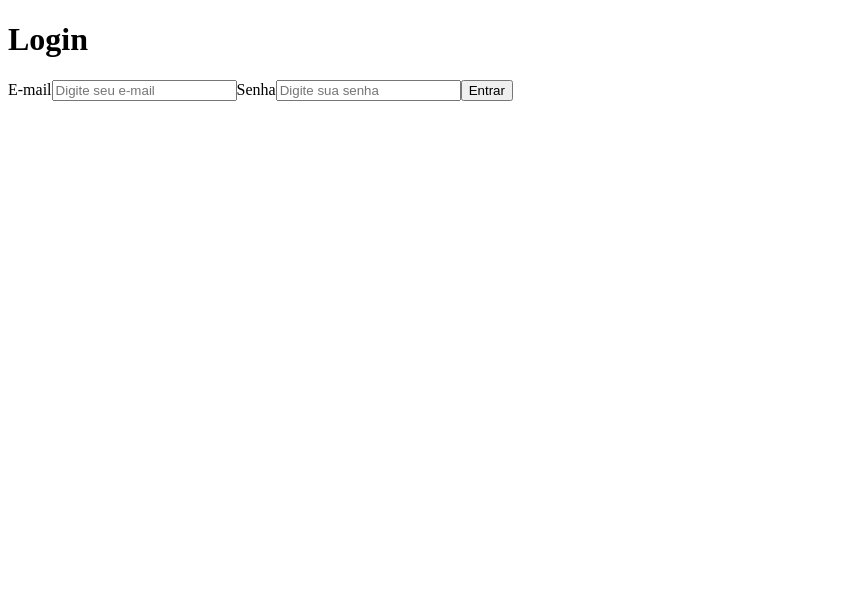
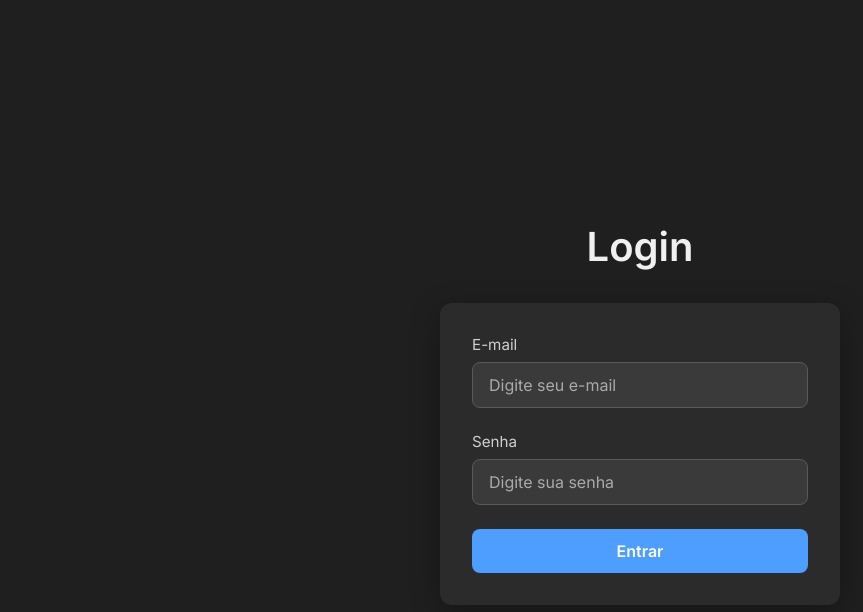
Before and after one commit to ooRecoder/proj2, a React (Create React App) app in the folder frontend/: page /login in a window 1280 px wide. Shown: the top 612 px of the page, without its empty margins (0-863 px from the left). Built offline with nearby package versions, Linux system fonts and the light colour scheme.

Commit message:
Feito o css e validação de entrada no hook de login

```diff
--- a/frontend/public/index.html
+++ b/frontend/public/index.html
@@ -1,19 +1,10 @@
 <!DOCTYPE html>
 <html lang="pt-br">
   <head>
+    <link href="https://fonts.googleapis.com/css2?family=Inter:wght@400;600&display=swap" rel="stylesheet">
     <meta charset="utf-8" />
-    <!-- <link rel="icon" href="%PUBLIC_URL%/favicon.ico" /> -->
     <meta name="viewport" content="width=device-width, initial-scale=1" />
     <!-- <meta name="theme-color" content="#000000" /> -->
-    <!-- <meta
-      name="description"
-      content="Web site created using create-react-app"
-    /> -->
-    <!-- <link rel="apple-touch-icon" href="%PUBLIC_URL%/logo192.png" /> -->
-    <!--
-      manifest.json provides metadata used when your web app is installed on a
-      user's mobile device or desktop. See https://developers.google.com/web/fundamentals/web-app-manifest/
-    -->
     <!-- <link rel="manifest" href="%PUBLIC_URL%/manifest.json" /> -->
     <!--
       Notice the use of %PUBLIC_URL% in the tags above.
@@ -28,16 +19,8 @@
   </head>
   <body>
     <noscript>You need to enable JavaScript to run this app.</noscript>
-    <div id="root"></div>
-    <!--
-      This HTML file is a template.
-      If you open it directly in the browser, you will see an empty page.
+    <div id="root">
 
-      You can add webfonts, meta tags, or analytics to this file.
-      The build step will place the bundled scripts into the <body> tag.
-
-      To begin the development, run `npm start` or `yarn start`.
-      To create a production bundle, use `npm run build` or `yarn build`.
-    -->
+    </div>
   </body>
 </html>
--- a/frontend/src/hooks/useLogin.js
+++ b/frontend/src/hooks/useLogin.js
@@ -8,10 +8,25 @@ export const useLogin = () => {
   const [password, setPassword] = useState("");
   const navigate = useNavigate();
 
+  const validateEmail = (email) => /^[^\s@]+@[^\s@]+\.[^\s@]+$/.test(email);
+
   const handleLogin = async (e) => {
     e.preventDefault();
+
+    // 🔐 Validações simples
+    if (!validateEmail(email)) {
+      toast.warning("Digite um e-mail válido.");
+      return;
+    }
+
+    if (password.length < 6) {
+      toast.warning("A senha deve ter no mínimo 6 caracteres.");
+      return;
+    }
+
     try {
       const response = await UserService.login({ email, password });
+
       if (response.status === 200) {
         toast.success("Login realizado com sucesso!", { position: "top-right" });
         navigate("/pagina_inicial");
--- a/frontend/src/styles/login.module.css
+++ b/frontend/src/styles/login.module.css
@@ -0,0 +1,113 @@
+:root {
+  --background-color: #1f1f1f;
+  --form-background: #2b2b2b;
+  --input-background: #3a3a3a;
+  --text-color: #f0f0f0;
+  --label-color: #cfcfcf;
+  --primary-color: #4d9eff;
+  --primary-hover: #327ddb;
+  --border-color: #5a5a5a;
+  --shadow-color: rgba(0, 0, 0, 0.3);
+  --transition-speed: 0.3s;
+}
+
+* {
+  box-sizing: border-box;
+  font-family: 'Inter', sans-serif;
+}
+
+.container {
+  display: flex;
+  flex-direction: column;
+  justify-content: center;
+  align-items: center;
+  min-height: 100vh;
+  background-color: var(--background-color);
+  padding: 2rem;
+  animation: fadeIn 0.8s ease-in-out;
+}
+
+.title {
+  font-size: 2.5rem;
+  font-weight: 600;
+  color: var(--text-color);
+  margin-bottom: 2rem;
+  animation: slideDown 0.6s ease forwards;
+}
+
+.form {
+  display: flex;
+  flex-direction: column;
+  width: 100%;
+  max-width: 400px;
+  background-color: var(--form-background);
+  padding: 2rem;
+  border-radius: 12px;
+  box-shadow: 0 8px 30px var(--shadow-color);
+  animation: slideUp 0.6s ease forwards;
+}
+
+.label {
+  font-size: 0.95rem;
+  font-weight: 500;
+  color: var(--label-color);
+  margin-bottom: 0.5rem;
+  transition: color var(--transition-speed);
+}
+
+.input {
+  padding: 0.75rem 1rem;
+  font-size: 1rem;
+  background-color: var(--input-background);
+  color: var(--text-color);
+  border: 1px solid var(--border-color);
+  border-radius: 8px;
+  margin-bottom: 1.5rem;
+  transition: border-color var(--transition-speed), box-shadow var(--transition-speed);
+}
+
+.input::placeholder {
+  color: #aaaaaa;
+}
+
+.input:focus {
+  outline: none;
+  border-color: var(--primary-color);
+  box-shadow: 0 0 0 3px rgba(77, 158, 255, 0.2);
+}
+
+.button {
+  padding: 0.75rem 1rem;
+  font-size: 1rem;
+  background-color: var(--primary-color);
+  color: white;
+  font-weight: 600;
+  border: none;
+  border-radius: 8px;
+  cursor: pointer;
+  transition: background-color var(--transition-speed), transform 0.2s;
+}
+
+.button:hover {
+  background-color: var(--primary-hover);
+  transform: scale(1.02);
+}
+
+body {
+    margin: 0px;
+}
+
+@keyframes fadeIn {
+  from { opacity: 0; }
+  to { opacity: 1; }
+}
+
+@keyframes slideUp {
+  from { opacity: 0; transform: translateY(20px); }
+  to { opacity: 1; transform: translateY(0); }
+}
+
+@keyframes slideDown {
+  from { opacity: 0; transform: translateY(-20px); }
+  to { opacity: 1; transform: translateY(0); }
+}
```
Also changed, not shown: frontend/src/components/Layout.js (deleted, +0 -15 lines), frontend/src/components/ThemeToggle.js (deleted, +0 -14 lines), frontend/src/components/options.js (deleted), frontend/src/pages/Login.js (line endings or trailing spaces).
